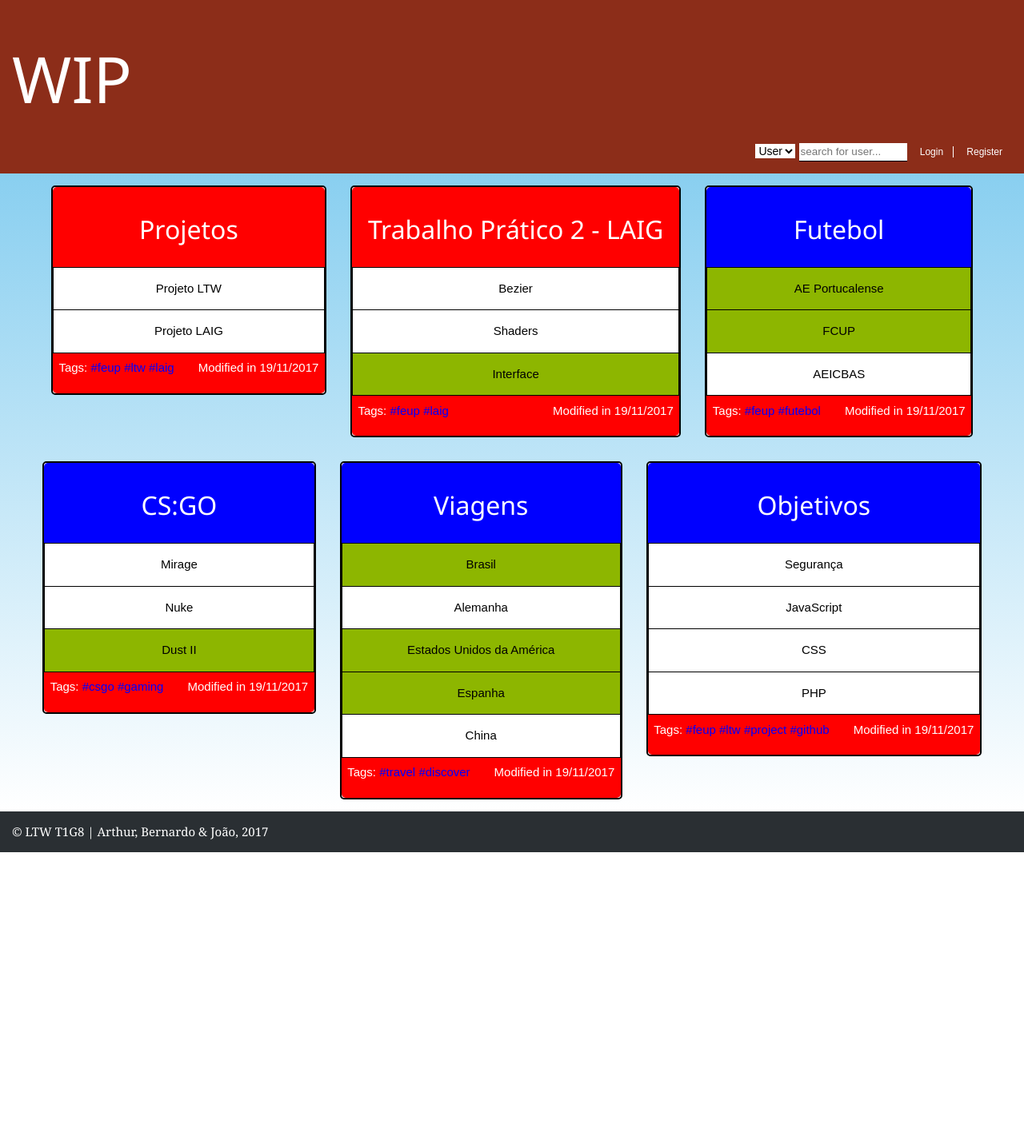
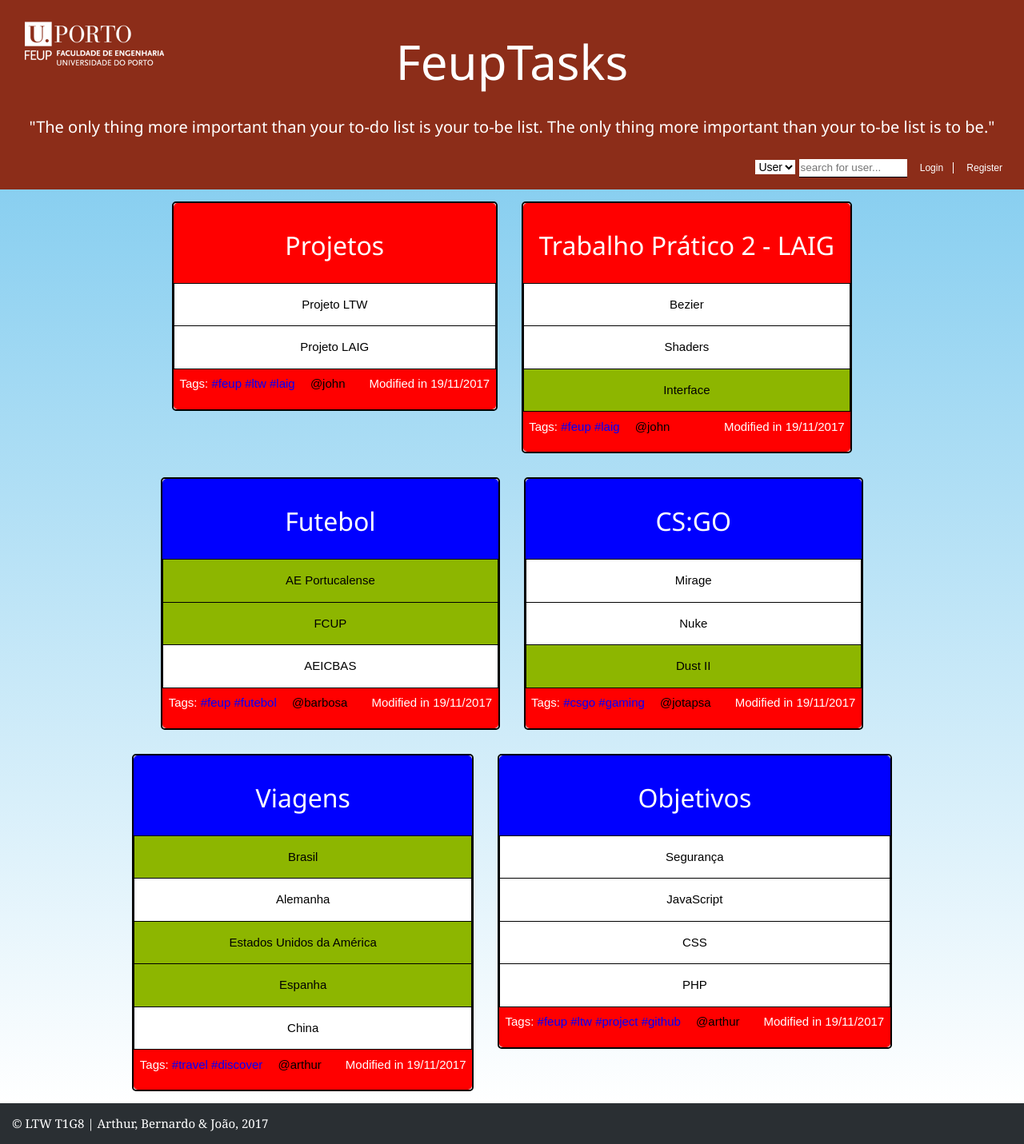
Before and after one commit to jotapsa/LTW-T1G8, a PHP site: page / in a window 1280 px wide. Shown: the whole page at 80% size. Before the commit the page ends 1066 px from the top, so only its background shows below. Run offline with PHP 8.4, Linux system fonts and the light colour scheme; data comes from the database, SQL or seed files in the repository.

Commit message:
population SQL and style.css in header

```diff
--- a/action_edit_profile.php
+++ b/action_edit_profile.php
@@ -25,7 +25,8 @@
     move_uploaded_file($_FILES["picture"]['tmp_name'],$path);
   }
   else{
-    $path = $user['image'];
+    $ext = substr($user['image'], strrpos($url, '.') + 1);
+    $path = 'images/'.$_POST['username'].'.'.$ext;
   }
 
   if($_POST['gender'] == 'male')
--- a/css/index_session.css
+++ b/css/index_session.css
@@ -297,7 +297,7 @@
     float: right;
     text-align: right;
     color: white;
-    margin-left: 2em;
+    margin-left: 1em;
 }
 
 .date:before{
@@ -311,6 +311,15 @@
 
 .tags a{
     color: blue;
+    text-decoration-line: none;
+}
+
+.user{
+  padding: 1em;
+}
+
+.user a{
+    color: black;
     text-decoration-line: none;
 }
 
--- a/css/style.css
+++ b/css/style.css
@@ -8,9 +8,6 @@ body{
 }
 
 body > header {
-    display: flex;
-    flex-flow: row wrap;
-
     background-color: #8c2d19;
     color: white;
 
@@ -19,7 +16,17 @@ body > header {
 
 body > header h1, body > header h2{
   margin: 0;
-  font-size: 100px;
+  font-size: 75px;
+  text-align: center;
+}
+
+body > header img{
+  position: absolute;
+}
+
+body > header h3{
+  text-align: center;
+  font-size: 25px;
 }
 
 body > header a {
--- a/database/list.sql
+++ b/database/list.sql
@@ -66,9 +66,9 @@ CREATE TABLE Belongs(
 
 -- Users
 INSERT INTO User VALUES(NULL,'john', '03ac674216f3e15c761ee1a5e255f067953623c8b388b4459e13f978d7c846f4',1508074451,1508074451,0,'John','john@fe.up.pt',NULL);
-INSERT INTO User VALUES(NULL,'barbosa', '03ac674216f3e15c761ee1a5e255f067953623c8b388b4459e13f978d7c846f4',1508074451,1508074451,0,'Barbosa','barbosa@fe.up.pt',NULL);
-INSERT INTO User VALUES(NULL,'jotapsa', '03ac674216f3e15c761ee1a5e255f067953623c8b388b4459e13f978d7c846f4',1508074451,1508074451,0,'João Sá','jotapsa@fe.up.pt',NULL);
-INSERT INTO User VALUES(NULL,'arthur', '03ac674216f3e15c761ee1a5e255f067953623c8b388b4459e13f978d7c846f4',1508074451,1508074451,0,'Arthur Matta','arthur@fe.up.pt',NULL);
+INSERT INTO User VALUES(NULL,'barbosa', '03ac674216f3e15c761ee1a5e255f067953623c8b388b4459e13f978d7c846f4',1508074451,1508074451,0,'Barbosa','barbosa@fe.up.pt','images/barbosa.jpg');
+INSERT INTO User VALUES(NULL,'jotapsa', '03ac674216f3e15c761ee1a5e255f067953623c8b388b4459e13f978d7c846f4',1508074451,1508074451,0,'João Sá','jotapsa@fe.up.pt','images/jotapsa.png');
+INSERT INTO User VALUES(NULL,'arthur', '03ac674216f3e15c761ee1a5e255f067953623c8b388b4459e13f978d7c846f4',1508074451,1508074451,0,'Arthur Matta','arthur@fe.up.pt','images/arthur.jpg');
 
 -- Lists
 INSERT INTO List VALUES(NULL,0,'Projetos','#ff0000',0,1511118000);
--- a/scripts/register.js
+++ b/scripts/register.js
@@ -16,6 +16,8 @@ function validateUsername() {
     this.classList.remove('invalid');
     return;
   }
+
+  //detect space
 
   if (!/^\w{3,}$/.test(this.value)){
     hint[0].innerHTML = "Username must have at least 3 characters!"
--- a/scripts/search.js
+++ b/scripts/search.js
@@ -1,3 +1,8 @@
+
+var search = document.getElementById("search");
+search.addEventListener("keyup",showHints);
+search.addEventListener("keypress",Search);
+
 
 function changeType(str){
   var inputSearch = document.getElementById('search');
@@ -10,8 +15,8 @@ function changeType(str){
 }
 
 
-function Search(e) {
-    if (e.keyCode == 13) {
+function Search(event) {
+    if (event.keyCode == 13) {
         var input = document.getElementById("search").value;
         if(input == '')
           return false;
@@ -22,7 +27,8 @@ function Search(e) {
     }
 }
 
-function showHints(str) {
+function showHints(event) {
+    str = this.value;
     var dataList = document.getElementById('datalist');
     document.getElementById("datalist").innerHTML = "";
     var typeSearch = document.getElementById('searchType').value;
--- a/templates/common/header.php
+++ b/templates/common/header.php
@@ -12,15 +12,15 @@ if(isset($_SESSION['username']) && $_SESSION['username'] != ''){
     <?php
     $a = $_SERVER['PHP_SELF'];
     if(strpos($a, 'index') !== false)
-      $title = 'WIP';
+      $title = 'FeupTasks';
     else if(strpos($a, 'login') !== false)
-      $title = 'WIP - Login';
+      $title = 'FeupTasks - Login';
     else if(strpos($a, 'register') !== false)
-      $title = 'WIP - Register';
+      $title = 'FeupTasks - Register';
     else if(strpos($a, 'profile') !== false)
-      $title = 'WIP - Profile';
+      $title = 'FeupTasks - Profile';
     else {
-      $title = 'WIP';
+      $title = 'FeupTasks';
     }
      ?>
     <title><?php echo $title?></title>
@@ -37,13 +37,15 @@ if(isset($_SESSION['username']) && $_SESSION['username'] != ''){
   </head>
   <body>
     <header>
-      <h1><a href="index.php">WIP</a></h1>
+      <img src="/images/logo_feup.png">
+      <h1><a href="index.php">FeupTasks</a></h1>
+      <h3><a href="index.php">"The only thing more important than your to-do list is your to-be list. The only thing more important than your to-be list is to be."</a></h3>
       <div id="signup">
         <select id="searchType" onchange="changeType(this.value)">
           <option value="user">User</option>
           <option value="tag">Tag</option>
         </select>
-        <input type="text" id="search" list="datalist" placeholder="search for user..." onkeypress="Search(event)" onkeyup="showHints(this.value)">
+        <input type="text" id="search" list="datalist" placeholder="search for user...">
         <datalist id="datalist"></datalist>
         <?php
           include_once('database/users.php');
--- a/templates/lists/list_to_do_lists.php
+++ b/templates/lists/list_to_do_lists.php
@@ -1,5 +1,6 @@
 <section id="to-do-lists">
 <?php foreach( $lists as $todolist) {
+  $user = getUserofList($dbh,$todolist['idList']);
   $items = ItemsofList($dbh,$todolist['idList']);
   $tags = TagsofList($dbh,$todolist['idList']);
 
@@ -68,6 +69,7 @@
         <span class="tags" id="tag<?=$tag['idTag']?>"><a href="search.php?tag=<?=$tag['name']?>">#<?=$tag['name']?></a></span>
         <?php } ?>
         <span id="date<?=$todolist['idList']?>"class="date"><?php echo gmdate('d/m/Y',$todolist['editedDate'])?></span>
+        <span class="user" id="user<?=$todolist['idList']?>"><a href="search.php?user=<?=$user['username']?>">@<?=$user['username']?></a></td>
       </footer>
     </article>
   <?php } ?>
--- a/templates/lists/lists_user.php
+++ b/templates/lists/lists_user.php
@@ -9,7 +9,7 @@
     </div>
 
     <div id="name_user">
-			<h2><?php echo $user['username']?></h2>
+			<h2><?php echo $user['nickname']?></h2>
       <h3>e-mail: <a href="mailto:<?php echo $user['email']?>" target="_blank"><?php echo $user['email']?></a></h3>
       <h3>Member Since: <a><?php echo gmdate('d/m/y',$user['registerDate'])?></a></h3>
 		</div>
```
Also changed, not shown: database/list.db, images/arthur.jpg (added), images/barbosa.jpg (added), images/jotapsa.png (added), images/logo_feup.png (added), 1 other file.
